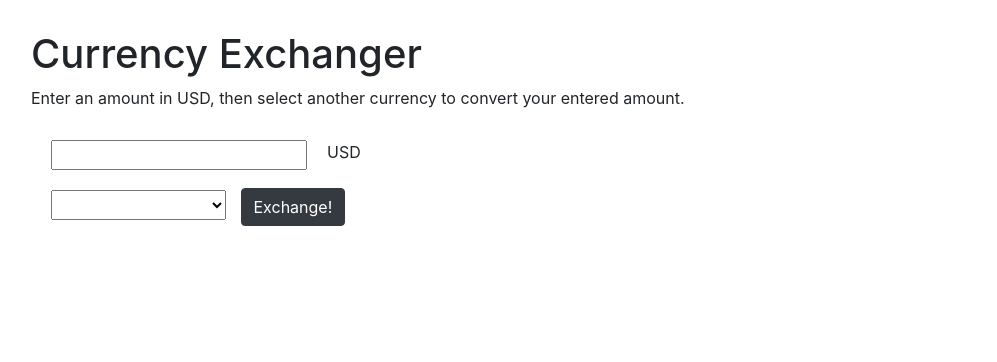
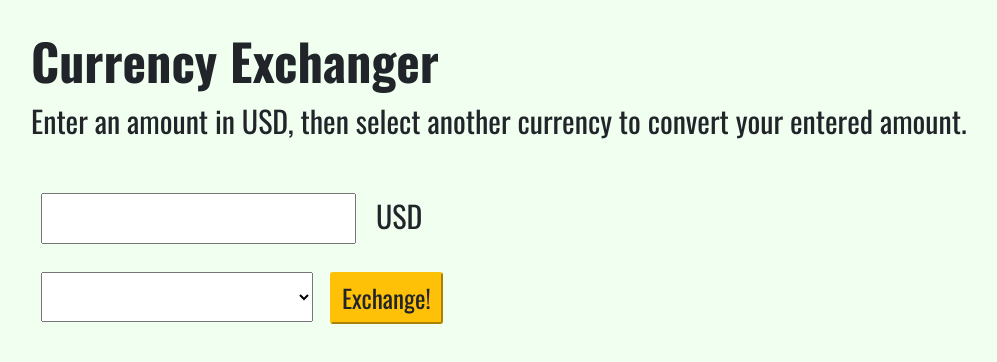
Before and after one commit to kate-skorija/currency-exchange, a website built with webpack: page src/index.html in a window 1280 px wide. Shown: the whole page, without its empty margins (14-1011 px from the left). Built offline with nearby package versions, Linux system fonts and the light colour scheme.

Commit message:
add font and color styling

```diff
--- a/src/index.html
+++ b/src/index.html
@@ -1,6 +1,7 @@
 <!DOCTYPE html>
 <html lang="en">
   <head>
+    <link href="https://fonts.googleapis.com/css2?family=Oswald:wght@400;700&display=swap" rel="stylesheet">
     <meta charset="UTF-8">
     <meta name="viewport" content="width=device-width, initial-scale=1.0">
     <title>Currency Exchanger</title>
@@ -76,7 +77,7 @@
             <option value="UYU">Uruguayan Peso</option>
             <option value="ZAR">South African Rand</option>
           </select>
-          <button class="btn btn-dark" type="submit">Exchange!</button>
+          <button class="btn-warning" type="submit">Exchange!</button>
         </form>
       </main>
     </div>
--- a/src/main.js
+++ b/src/main.js
@@ -23,7 +23,7 @@ $(document).ready(function() {
       let convertedAmount;
       const currencies = Object.keys(apiResponseParam.conversion_rates);
       if (!apiResponseParam.conversion_rates) {
-        $("#results").html(`There has been an error processing your request: ${apiResponseParam}.`)
+        $("#results").html(`There has been an error processing your request: ${apiResponseParam}.`);
       } else if (!otherCurrency) {
         $("#results").text("This currency exchanger does not support that particular currency. Please select another.");
       } else {
--- a/src/styles.css
+++ b/src/styles.css
@@ -1,21 +1,42 @@
 body {
   padding: 30px;
+  font-family: 'Oswald', sans-serif;
+  font-size: 30px;
+  background-color: honeydew;
 }
 
 header {
-  margin-bottom: 30px;
+  margin-bottom: 50px;
+}
+
+header p {
+  font-size: 30px;
+}
+
+h1 {
+  font-size: 50px;
+  font-weight: bold;
 }
 
 select {
-  height: 30px;
-  width: 175px;
+  height: 50px;
+  width: 272px;
   margin-right: 10px;
+  font-size: 20px;
+  padding-top: 6px;
 }
 
 .form-group {
-  margin-left: 20px;
+  margin-left: 10px;
 }
 
 .col-xs-3 {
   padding-right: 20px;
+  margin-bottom: 10px;
 }
+
+button {
+  font-size: 25px;
+  padding: 5px 10px;
+  border-radius: 3px;
+}
```
